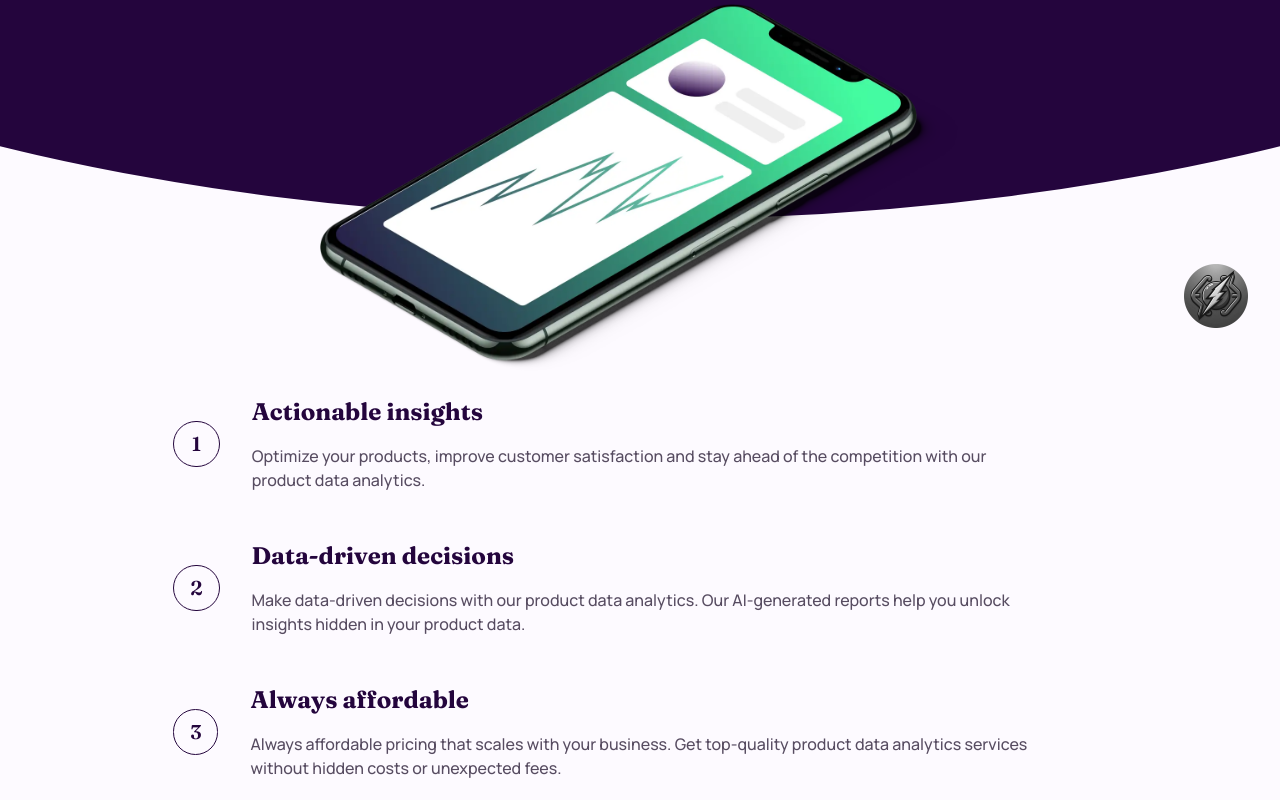
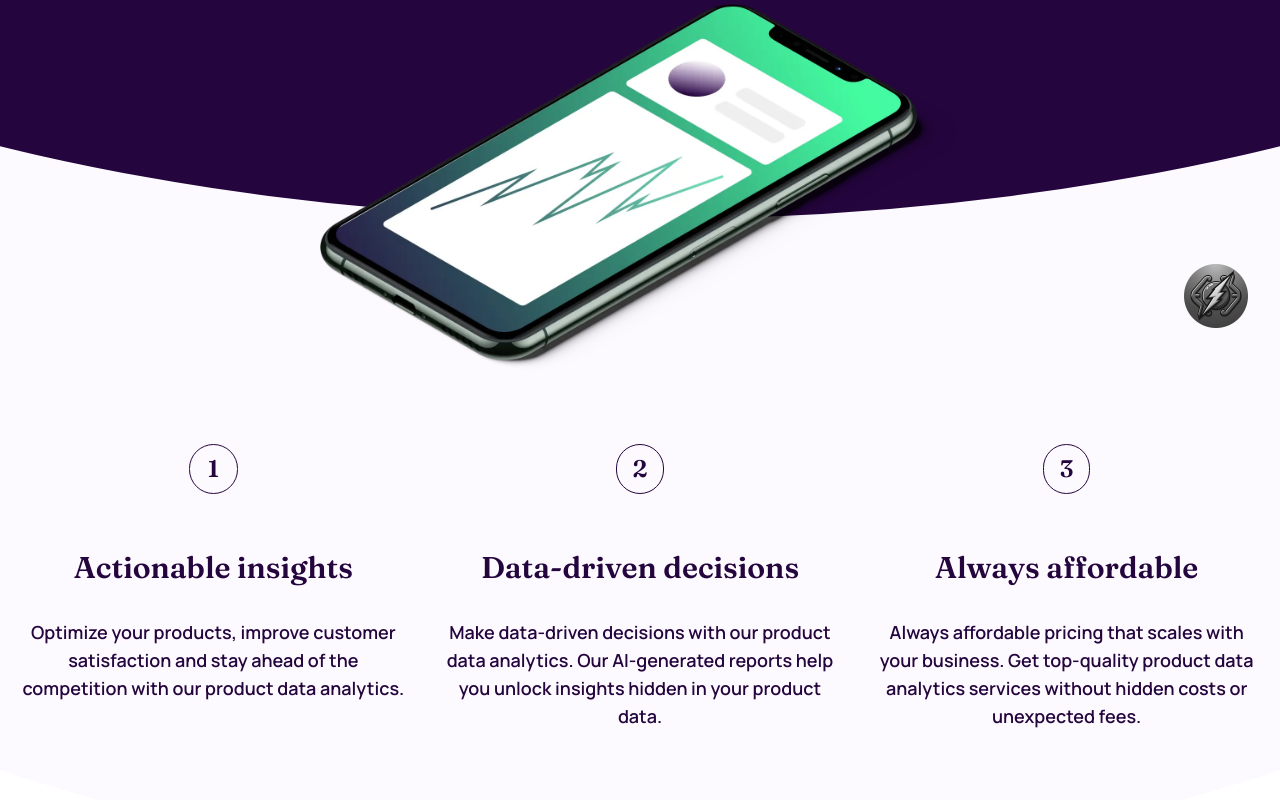
Before and after one commit to FlashScript-Main/Workit-landing-page---Frontend-Mentor, a React (Vite) app: page / in a window 1280 px wide. Shown: the part 440-1240 px from the top of the page. Built offline with nearby package versions, Linux system fonts and the light colour scheme.

Commit message:
Features Section Desktop view is Done

```diff
--- a/src/components/Features.tsx
+++ b/src/components/Features.tsx
@@ -3,23 +3,23 @@ import { featureInfo } from "../constants"
 const Features = () => {
 
     return (
-        <section className={`-mt-48 pt-56 md:pt-[17rem] pb-52 | bg-primary-ghost-white | flex justify-center items-center | features`}>
-            <ol>
+        <section className={`-mt-48 pt-56 md:pt-[17rem] pb-48 | bg-primary-ghost-white | flex justify-center items-center | features`}>
+            <ol className={`lg:max-w-7xl mt-2 lg:mt-12 |  | lg:flex lg:justify-center lg:items-center | `}>
                 {featureInfo.map((item) => (
                     <li
                         key={item.id}
-                        className={`mb-12 md:mx-auto md:w-[79.9%] |  | flex flex-col md:flex-row  | `}
+                        className={`mb-12 md:mx-auto md:w-[79.9%] |  | flex flex-col md:flex-row lg:flex-col lg:basis-1/3 | `}
                     >
-                        <span className={`${item.id === 1 ? "px-[1.1rem] py-[0.5rem]" : "px-4 py-2"} mx-auto mb-4 md:my-auto | text-xl text-primary-dark-purple font-fraunces font-semibold | border border-primary-dark-purple rounded-full grid place-content-center | `}>
+                        <span className={`${item.id === 1 ? "px-[1.1rem] py-[0.5rem]" : "px-4 py-2"} mx-auto mb-4 md:my-auto | text-xl lg:text-2xl text-primary-dark-purple font-fraunces font-semibold | border border-primary-dark-purple rounded-full grid place-content-center | `}>
                             {item.listNumber}
                         </span>
 
-                        <div className={`md:pl-8 | text-center md:text-left | flex flex-col gap-4 | `}>
-                            <h3 className={` | text-2xl text-primary-dark-purple font-fraunces font-bold |  | `}>
+                        <div className={`md:pl-8 lg:pl-0 lg:pt-14 | text-center md:text-left lg:text-center | flex flex-col gap-4 lg:gap-8 | `}>
+                            <h3 className={` | text-2xl lg:text-3xl text-primary-dark-purple font-fraunces font-bold lg:font-semibold |  | `}>
                                 {item.title}
                             </h3>
 
-                            <p className={`w-11/12 mx-auto md:mx-0 | text-base text-primary-davys-grey font-medium font-manrope |  | `}>
+                            <p className={`w-11/12 lg:h-36 mx-auto md:mx-0 lg:mx-auto | text-base lg:text-lg text-primary-davys-grey lg:text-primary-dark-purple font-manrope font-medium lg:font-semibold |  | `}>
                                 {item.desc}
                             </p>
                         </div>
--- a/src/index.css
+++ b/src/index.css
@@ -7,6 +7,11 @@
 }
 
 @media (min-width: 768px) {
+    .hero {
+        clip-path: ellipse(100% 85% at 50% 0);
+    }
+}
+@media (min-width: 1024px) {
     .hero {
         clip-path: ellipse(100% 85% at 50% 0);
     }
@@ -24,6 +29,6 @@
 
 @media (min-width: 1024px) {
     .features {
-        clip-path: ellipse(150% 85% at 50% 0);
+        clip-path: ellipse(100% 85% at 50% 0);
     }
 }
```
